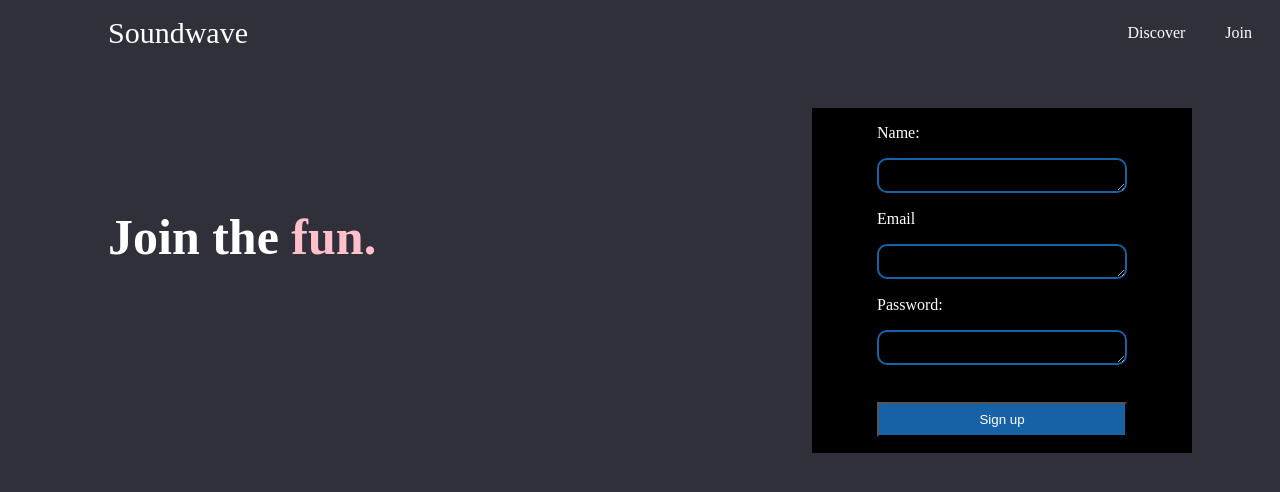
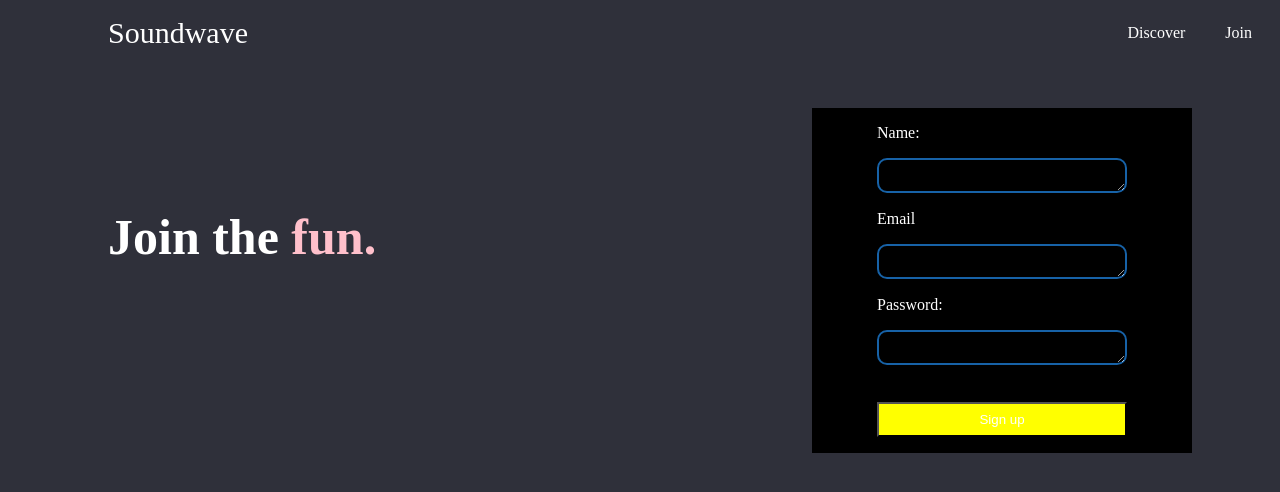
Before and after one commit to abbas080/soundwave, a plain HTML site: page join.html in a window 1280 px wide. Shown: the top 492 px of the page. Drawn offline with Linux system fonts and the light colour scheme.

Commit message:
button color changed

```diff
--- a/css/join.css
+++ b/css/join.css
@@ -97,7 +97,7 @@ button {
     margin-left: 65px;
     width: 250px;
     height: 35px;
-    background-color: rgba(23, 98, 167, 1);
+    background-color: yellow;
     color: white;
 }
 
```
